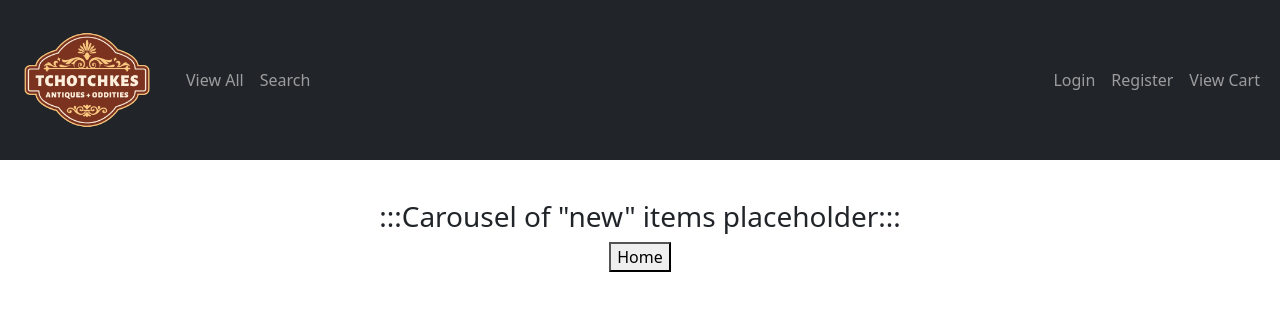
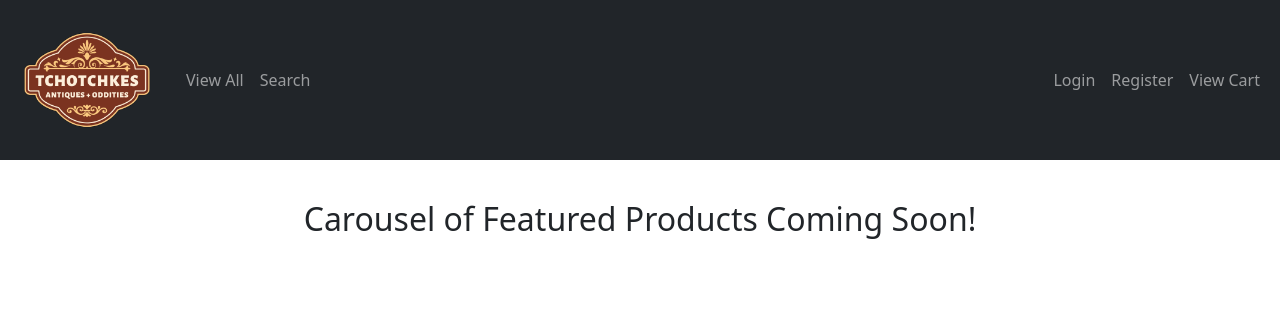
Before and after one commit to arandel1/tchotchkes, a React (Vite) app in the folder client/: page / in a window 1280 px wide. Shown: the top 310 px of the page. Built offline with nearby package versions, Linux system fonts and the light colour scheme; no server answers.

Commit message:
added home component, fixed routes in app.jsx, fixed one image link in the seed file, uploaded background image into vscode

```diff
--- a/client/src/App.jsx
+++ b/client/src/App.jsx
@@ -7,6 +7,7 @@ import Register from "./components/Register";
 import Cart from "./components/Cart";
 import Products from "./components/Products";
 import ViewDetails from "./components/ViewDetails";
+import Home from "./components/Home";
 import "./App.css";
 
 const baseUrl = "http://localhost:8080/tchotchke";
@@ -55,7 +56,7 @@ function App() {
       <BrowserRouter>
         <NavBar auth={auth}>
           <Routes>
-            <Route path="/" element={<button>Home</button>}>
+            <Route path="/" element={<Home />}>
               Home
             </Route>
             <Route path="/products" element={<Products />}>
@@ -94,15 +95,13 @@ function App() {
         <br />
         <br />
         <br />
-        <h3>:::Carousel of "new" items placeholder:::</h3>
 
         {/* { auth.token ? <button>Welcome {auth.name}</button> : <Login login = { login } />} */}
 
         <Routes>
-          <Route path="/" element={<button>Home</button>}>
+          <Route path="/" element={<Home />}></Route>
             {" "}
             Home{" "}
-          </Route>
           {/* <Route path="/category" element={<ViewByCategory />}>
             {" "}
             View by Category{" "}
--- /dev/null
+++ b/client/src/components/Home.jsx
@@ -0,0 +1,11 @@
+import React from "react";
+
+
+export default function Home () {
+  return (
+    <>
+    <h2>Carousel of Featured Products Coming Soon!</h2>
+    {/* Bootstrap Carousel Code will go here */}
+    </>
+  );
+}
```
Also changed, not shown: client/src/assets/magicalneutralbackground.jpg (added).
